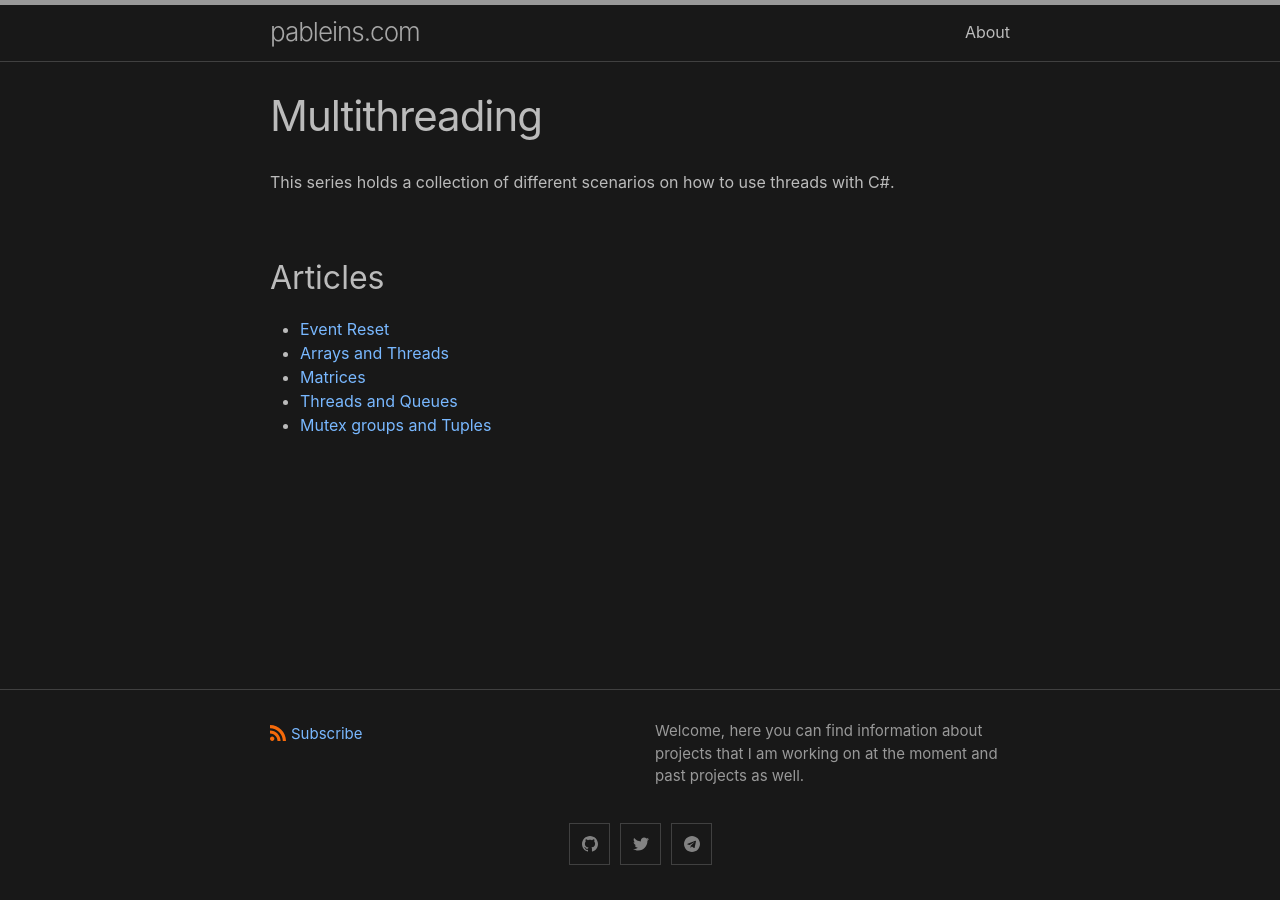
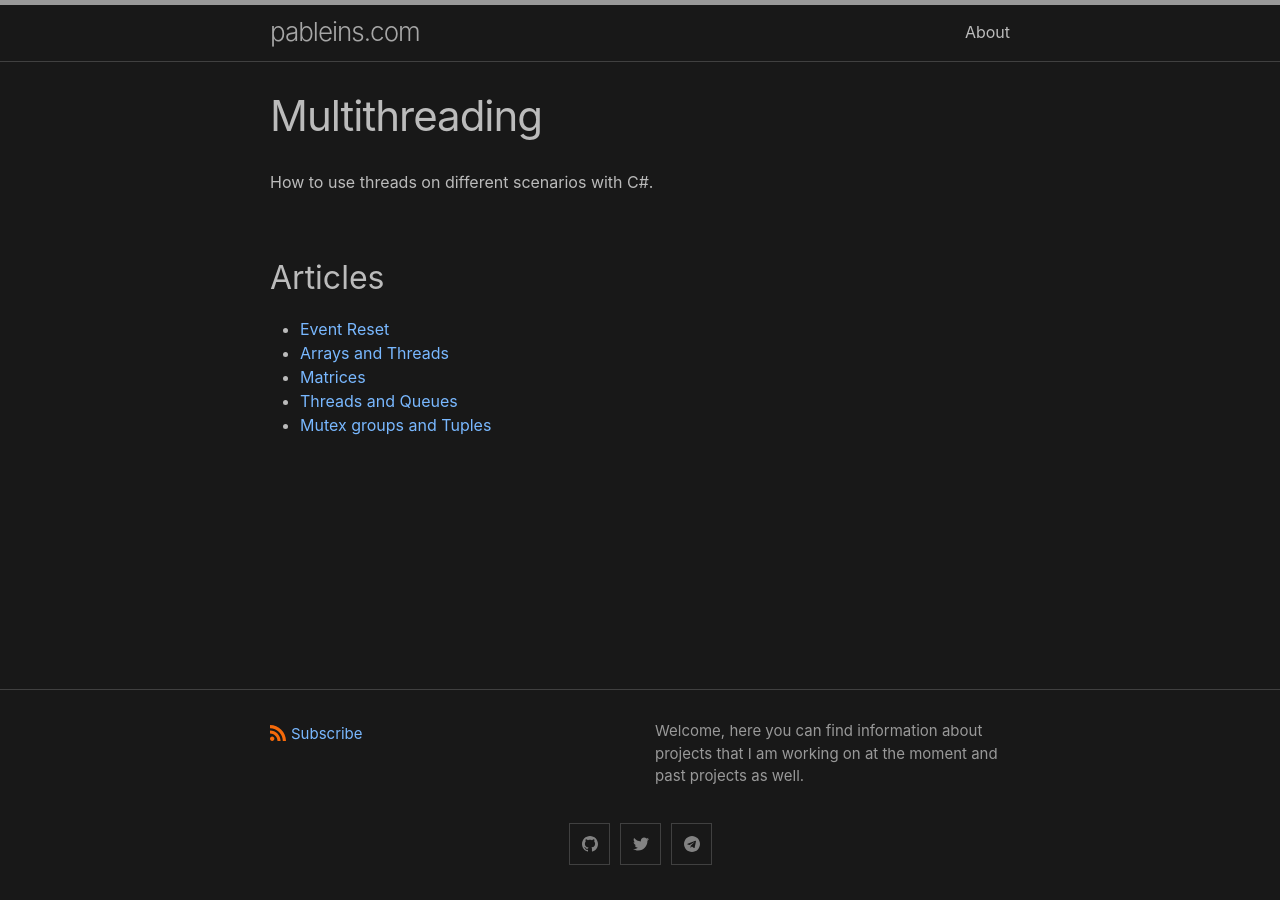
Before and after one commit to pablinme/pablinme.github.io, a Jekyll site: the page built from series/multithreading/index.md, in a window 1280 px wide. Built offline with Jekyll 4.4.1, drawn with Linux system fonts in a browser that asks for light colours.

Commit message:
Update index.md

```diff
--- a/series/multithreading/index.md
+++ b/series/multithreading/index.md
@@ -4,7 +4,7 @@ title: Multithreading
 permalink: /series/multithreading/
 ---
 
-This series holds a collection of different scenarios on how to use threads with C#.
+How to use threads on different scenarios with C#.
 
 ## Articles
 - [Event Reset](./event-reset)
```
